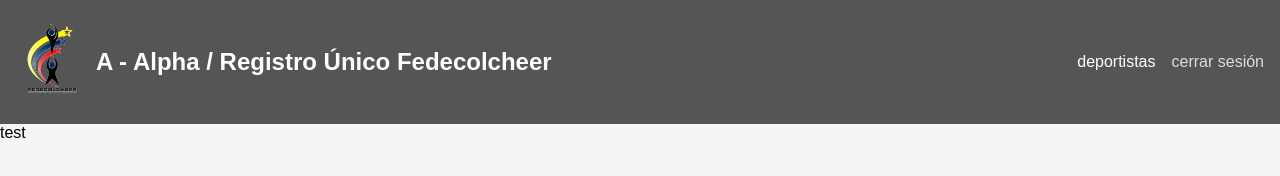
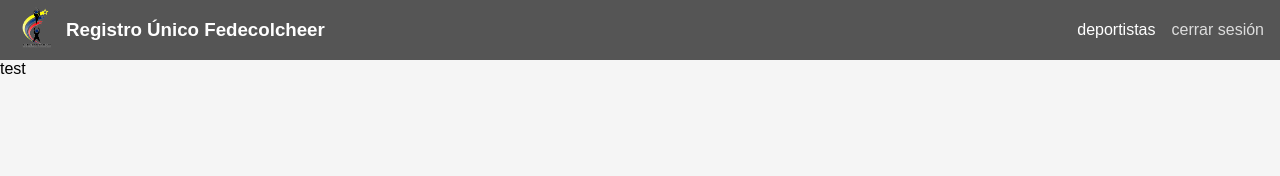
Before and after one commit to ThePlanny/events-web, an Astro site: page / in a window 1280 px wide. Built offline with nearby package versions, Linux system fonts and the light colour scheme; Astro itself is replaced by a stand-in of ours; sample sign-in values are in the browser's storage.

Commit message:
fix header

```diff
--- a/src/layouts/Layout.astro
+++ b/src/layouts/Layout.astro
@@ -22,7 +22,7 @@ const { title } = Astro.props;
         <picture class="portada-container">
           <img class="logo-img" src="/images/LogoFederacion.png" alt="Portada evento" />
         </picture>
-        <h1>A - Alpha / Registro Único Fedecolcheer</h1>
+        <h3>Registro Único Fedecolcheer</h3>
       </div>
       <nav class="nav">
         <ul>
@@ -59,7 +59,7 @@ const { title } = Astro.props;
     display: flex;
     justify-content: space-between;
     align-items: center;
-    padding: 1rem;
+    padding: 0.2rem 1rem;
     background-color: #555555;
     color: #fff;
   }
@@ -70,8 +70,8 @@ const { title } = Astro.props;
   }
 
   .logo-img {
-    width: 70px; /* Tamaño estándar */
-    height: auto; /* Mantiene la proporción */
+    width: 40px; /* Tamaño estándar */
+    height: 50px; /* Mantiene la proporción */
     object-fit: contain; /* Evita distorsión */
     margin-right: 10px; /* Espacio entre logo y texto */
   }
```
